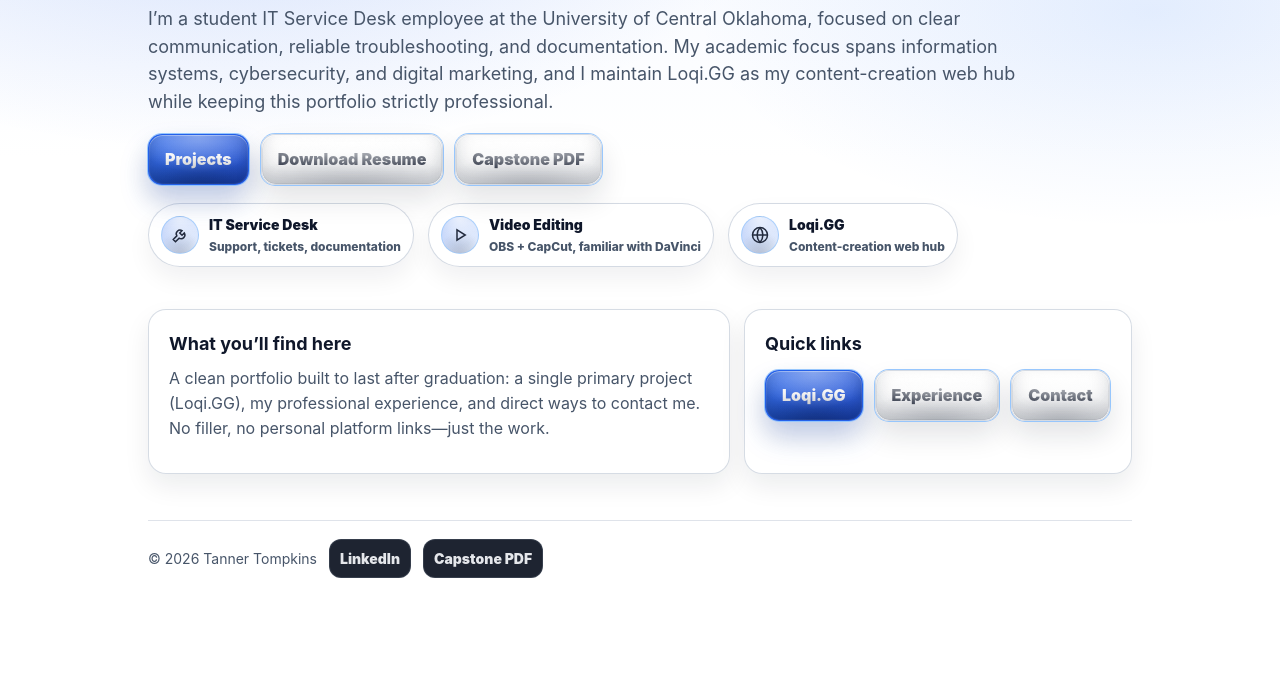
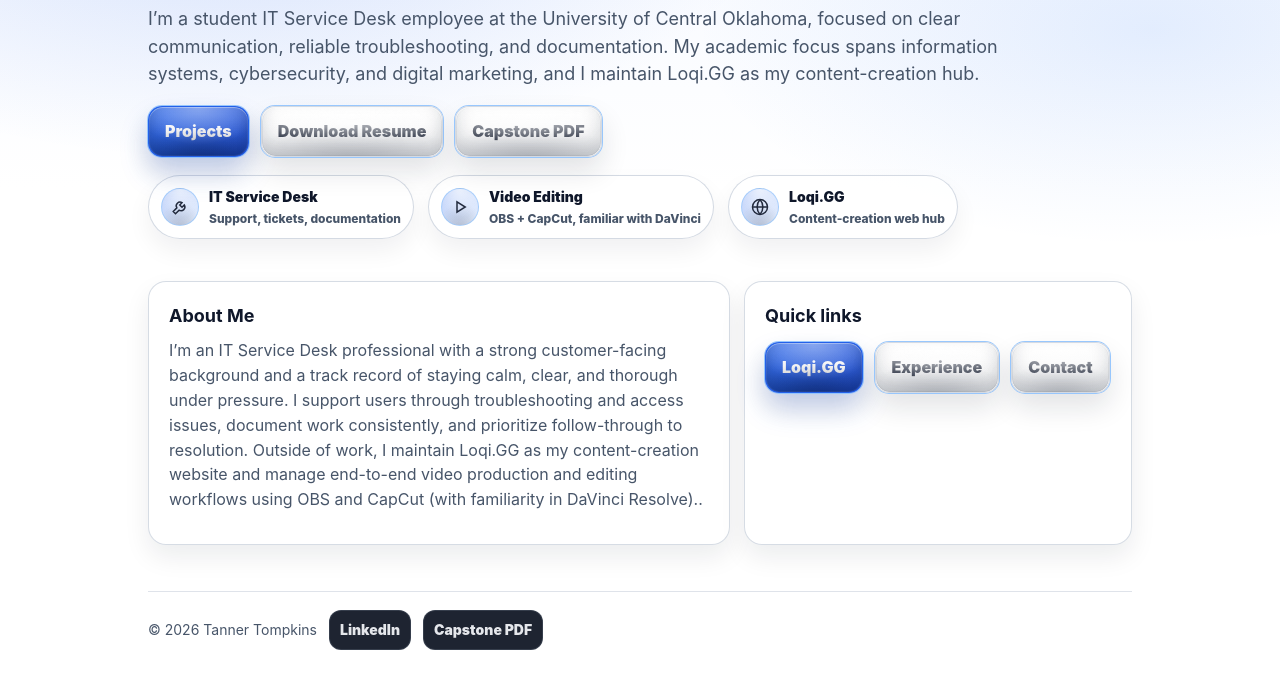
Before and after one commit to tannyt16/tannertompkins.net, a plain HTML site: page index.html in a window 1280 px wide. Shown: the part 204-892 px from the top of the page. Before the commit the page ends 862 px from the top, so only its background shows below. Drawn offline with Linux system fonts and the light colour scheme.

Commit message:
Update index.html

```diff
--- a/index.html
+++ b/index.html
@@ -24,7 +24,7 @@
       <p class="lede">
         I’m a student IT Service Desk employee at the University of Central Oklahoma, focused on clear communication,
         reliable troubleshooting, and documentation. My academic focus spans information systems, cybersecurity, and
-        digital marketing, and I maintain Loqi.GG as my content-creation web hub while keeping this portfolio strictly professional.
+        digital marketing, and I maintain Loqi.GG as my content-creation hub.
       </p>
 
       <div class="actions">
@@ -79,10 +79,12 @@
     <section class="section">
       <div class="kv">
         <div class="card">
-          <h3>What you’ll find here</h3>
+          <h3>About Me</h3>
           <p>
-            A clean portfolio built to last after graduation: a single primary project (Loqi.GG), my professional experience,
-            and direct ways to contact me. No filler, no personal platform links—just the work.
+           I’m an IT Service Desk professional with a strong customer-facing background and a track record of staying calm, clear,
+        and thorough under pressure. I support users through troubleshooting and access issues, document work consistently,
+        and prioritize follow-through to resolution. Outside of work, I maintain Loqi.GG as my content-creation website and manage
+        end-to-end video production and editing workflows using OBS and CapCut (with familiarity in DaVinci Resolve)..
           </p>
         </div>
 
```
